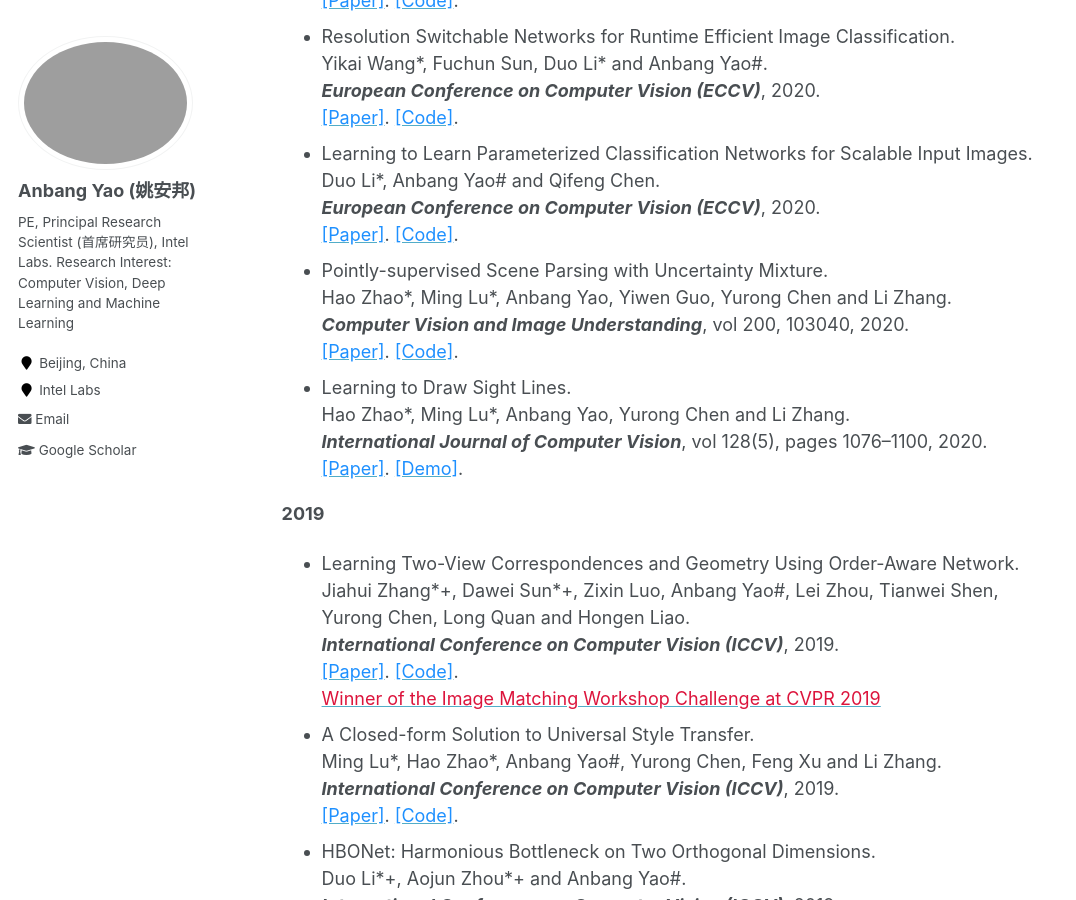
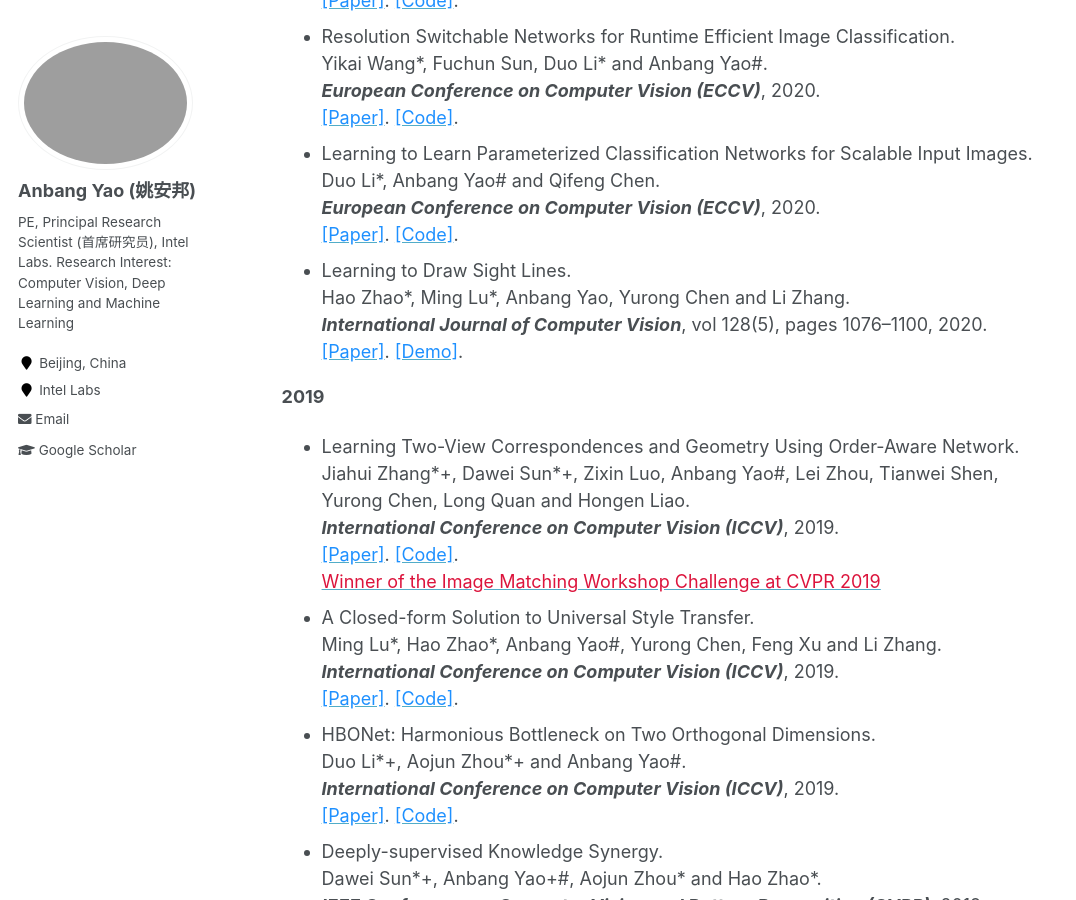
Before and after one commit to YaoAnbang/YaoAnbang.github.io, a Jekyll site: the page built from _pages/about.md, in a window 1280 px wide and 900 px high, scrolled down 2924 px. Shown: the whole window, without its empty margins (0-1076 px from the left). Built offline with Jekyll 4.4.1, drawn with Linux system fonts in a browser that asks for light colours.

Commit message:
Update about.md

```diff
--- a/_pages/about.md
+++ b/_pages/about.md
@@ -65,7 +65,7 @@ Selected Publications
 + Knowledge Transfer via Dense Cross-layer Mutual-distillation.<br> Anbang Yao\+\# and Dawei Sun\*+.<br> <em>**European Conference on Computer Vision (ECCV)**</em>, 2020.<br> [<font color="DodgerBlue">[Paper]</font>](https://www.ecva.net/papers/eccv_2020/papers_ECCV/papers/123600290.pdf). [<font color="DodgerBlue">[Code]</font>](https://github.com/sundw2014/DCM).<br>
 + Resolution Switchable Networks for Runtime Efficient Image Classification.<br> Yikai Wang\*, Fuchun Sun, Duo Li\* and Anbang Yao\#.<br> <em>**European Conference on Computer Vision (ECCV)**</em>, 2020.<br> [<font color="DodgerBlue">[Paper]</font>](https://www.ecva.net/papers/eccv_2020/papers_ECCV/papers/123600528.pdf). [<font color="DodgerBlue">[Code]</font>](https://github.com/yikaiw/RS-Nets).<br>
 + Learning to Learn Parameterized Classification Networks for Scalable Input Images.<br> Duo Li\*, Anbang Yao\# and Qifeng Chen.<br> <em>**European Conference on Computer Vision (ECCV)**</em>, 2020.<br> [<font color="DodgerBlue">[Paper]</font>](https://www.ecva.net/papers/eccv_2020/papers_ECCV/papers/123740018.pdf). [<font color="DodgerBlue">[Code]</font>](https://github.com/d-li14/SAN).<br>
-+ Pointly-supervised Scene Parsing with Uncertainty Mixture.<br> Hao Zhao\*, Ming Lu\*, Anbang Yao, Yiwen Guo, Yurong Chen and Li Zhang.<br> <em>**Computer Vision and Image Understanding**</em>, vol 200, 103040, 2020.<br> [<font color="DodgerBlue">[Paper]</font>](https://www.sciencedirect.com/science/article/pii/S1077314220300904). [<font color="DodgerBlue">[Code]</font>](https://yaoanbang.github.io/).<br>
+<!--+ Pointly-supervised Scene Parsing with Uncertainty Mixture.<br> Hao Zhao\*, Ming Lu\*, Anbang Yao, Yiwen Guo, Yurong Chen and Li Zhang.<br> <em>**Computer Vision and Image Understanding**</em>, vol 200, 103040, 2020.<br> [<font color="DodgerBlue">[Paper]</font>](https://www.sciencedirect.com/science/article/pii/S1077314220300904). [<font color="DodgerBlue">[Code]</font>](https://yaoanbang.github.io/).<br>-->
 + Learning to Draw Sight Lines.<br> Hao Zhao\*, Ming Lu\*, Anbang Yao, Yurong Chen and Li Zhang.<br> <em>**International Journal of Computer Vision**</em>, vol 128(5), pages 1076–1100, 2020.<br> [<font color="DodgerBlue">[Paper]</font>](https://link.springer.com/article/10.1007/s11263-019-01263-4). [<font color="DodgerBlue">[Demo]</font>](https://www.youtube.com/watch?v=81RZvvBv_fw).<br>
 
 **2019**
```
